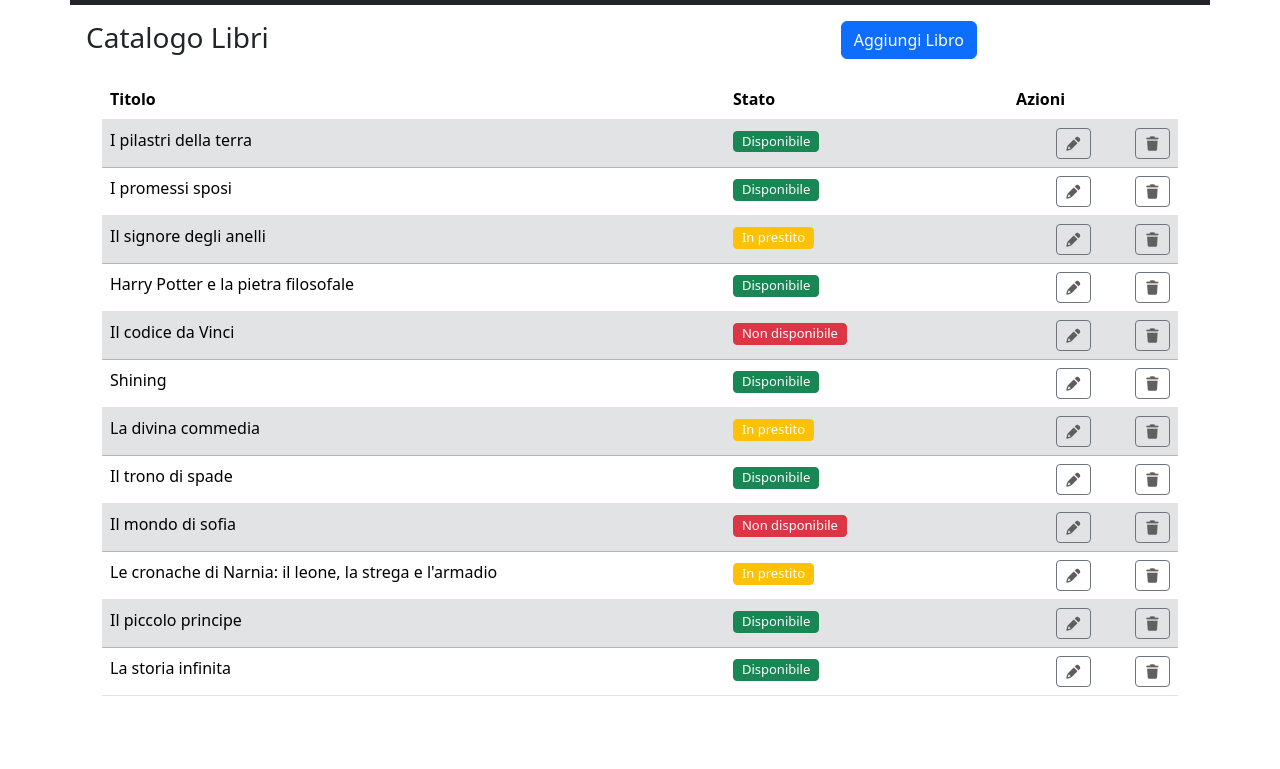
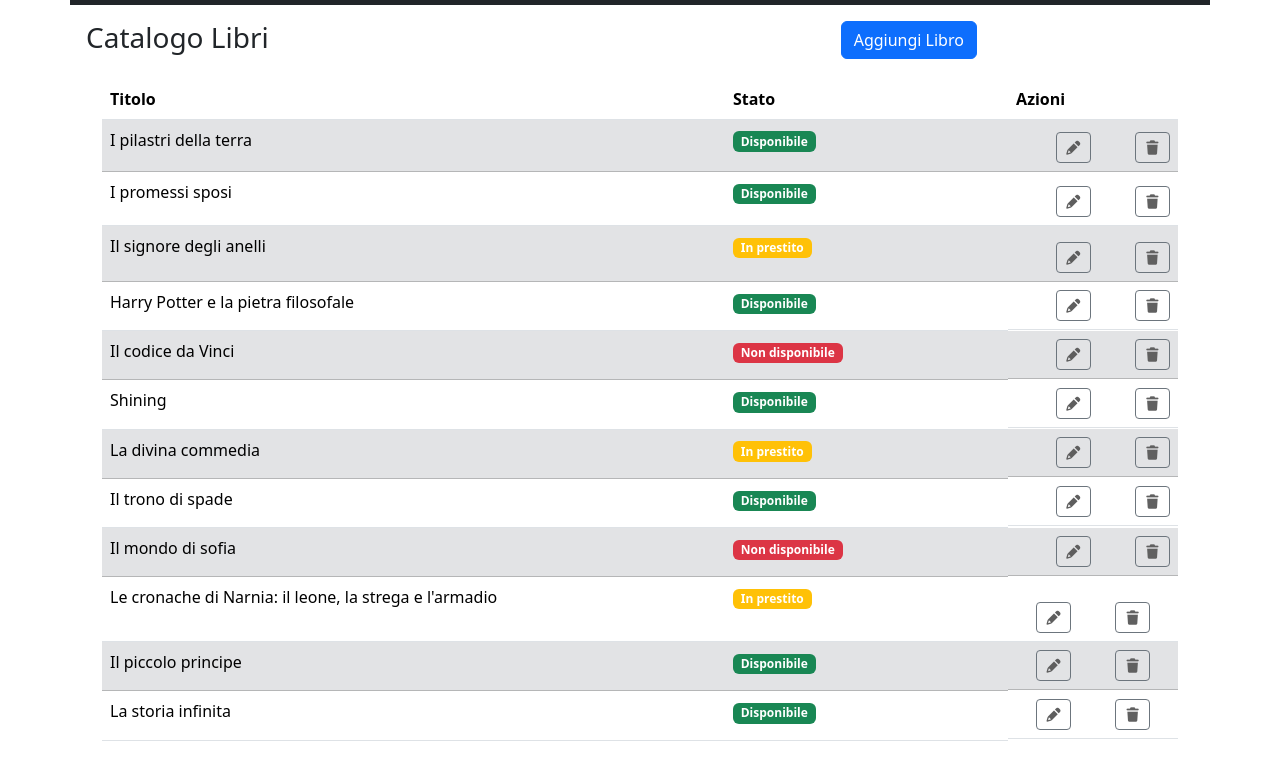
Before and after one commit to 0xMauriz/html-css-bootstrap-dashboard, a plain HTML site: page index.html in a window 1280 px wide. Shown: the part 81-850 px from the top of the page. Before the commit the page ends 825 px from the top, so only its background shows below. Drawn offline with nearby package versions, Linux system fonts and the light colour scheme.

Commit message:
Cambiati i bottoni nella tabella con dei badge

```diff
--- a/index.html
+++ b/index.html
@@ -74,11 +74,13 @@
 
                         <td class="fs-6">I pilastri della terra</td>
 
-                        <td class=""><button type="button" class="btn btn-success btn-sm pe-none" style="--bs-btn-font-size: 13px; --bs-btn-padding-y: 0px;">Disponibile</button>
+                        <td>
+
+                            <h6 class="badge text-bg-success">Disponibile</h6>
 
                         </td>
 
-                        <td class="d-flex flex-nowrap justify-content-around gap-1">
+                        <td class="d-flex flex-nowrap justify-content-around gap-1" style="padding-top: 12px;">
 
                             <button type="button" class="btn btn-sm btn-outline-secondary ms-auto"><i class="fa-solid fa-pencil" style="color: #5e5e5e;"></i></button>
 
@@ -92,9 +94,9 @@
 
                         <td scope="row" class="fs-6">I promessi sposi</td>
 
-                        <td><button type="button" class="btn btn-success btn-sm pe-none" style="--bs-btn-font-size: 13px; --bs-btn-padding-y: 0px;">Disponibile</button></td>
+                        <td><h6 class="badge text-bg-success">Disponibile</h6></td>
 
-                        <td class="d-flex flex-nowrap justify-content-around gap-1">
+                        <td class="d-flex flex-nowrap justify-content-around gap-1" style="padding-top: 14px;">
 
                             <button type="button" class="btn btn-sm btn-outline-secondary ms-auto"><i class="fa-solid fa-pencil" style="color: #5e5e5e;"></i></button>
 
@@ -107,9 +109,9 @@
 
                         <td scope="row" class="fs-6">Il signore degli anelli</td>
 
-                        <td><button type="button" class="btn btn-warning text-white btn-sm pe-none" style="--bs-btn-font-size: 13px; --bs-btn-padding-y: 0px;">In prestito</button></td>
+                        <td><h6 class="badge text-bg-warning text-white">In prestito</h6></td>
 
-                        <td class="d-flex flex-nowrap justify-content-around gap-1">
+                        <td class="d-flex flex-nowrap justify-content-around gap-1" style="padding-top: 16px;">
 
                             <button type="button" class="btn btn-sm btn-outline-secondary ms-auto"><i class="fa-solid fa-pencil" style="color: #5e5e5e;"></i></button>
 
@@ -122,7 +124,7 @@
 
                         <td scope="row" class="fs-6">Harry Potter e la pietra filosofale</td>
 
-                        <td><button type="button" class="btn btn-success btn-sm pe-none" style="--bs-btn-font-size: 13px; --bs-btn-padding-y: 0px;">Disponibile</button></td>
+                        <td><h6 class="badge text-bg-success">Disponibile</h6></td>
 
                         <td class="d-flex flex-nowrap justify-content-around gap-1">
 
@@ -138,7 +140,7 @@
 
                         <td class="fs-6">Il codice da Vinci</td>
 
-                        <td><button type="button" class="btn btn-danger btn-sm text-nowrap pe-none" style="--bs-btn-font-size: 13px; --bs-btn-padding-y: 0px;">Non disponibile</button></td>
+                        <td><h6 class="badge text-bg-danger">Non disponibile</h6></td>
 
                         <td class="d-flex flex-nowrap justify-content-around gap-1">
 
@@ -154,7 +156,7 @@
 
                         <td scope="row">Shining</td>
 
-                        <td><button type="button" class="btn btn-success btn-sm pe-none" style="--bs-btn-font-size: 13px; --bs-btn-padding-y: 0px;">Disponibile</button></td>
+                        <td><h6 class="badge text-bg-success">Disponibile</h6></td>
 
                         <td class="d-flex flex-nowrap justify-content-around gap-1">
 
@@ -170,7 +172,7 @@
 
                         <td class="fs-6">La divina commedia</td>
 
-                        <td><button type="button" class="btn btn-warning text-white btn-sm pe-none" style="--bs-btn-font-size: 13px; --bs-btn-padding-y: 0px;">In prestito</button></td>
+                        <td><h6 class="badge text-bg-warning text-white">In prestito</h6></td>
 
                         <td class="d-flex flex-nowrap justify-content-around gap-1">
 
@@ -186,7 +188,7 @@
 
                         <td scope="row">Il trono di spade</td>
 
-                        <td><button type="button" class="btn btn-success btn-sm pe-none"  style="--bs-btn-font-size: 13px; --bs-btn-padding-y: 0px;">Disponibile</button></td>
+                        <td><h6 class="badge text-bg-success">Disponibile</h6></td>
 
                         <td class="d-flex flex-nowrap justify-content-around gap-1">
 
@@ -202,7 +204,7 @@
 
                         <td class="fs-6">Il mondo di sofia</td>
 
-                        <td><button type="button" class="btn btn-danger btn-sm pe-none" style="--bs-btn-font-size: 13px; --bs-btn-padding-y: 0px;">Non disponibile</button></td>
+                        <td><h6 class="badge text-bg-danger">Non disponibile</h6></td></td>
 
                         <td class="d-flex flex-nowrap justify-content-around gap-1">
 
@@ -218,13 +220,13 @@
 
                         <td scope="row">Le cronache di Narnia: il leone, la strega e l'armadio</td>
 
-                        <td><button type="button" class="btn btn-warning text-white btn-sm text-nowrap pe-none" style="--bs-btn-font-size: 13px; --bs-btn-padding-y: 0px;">In prestito</button></td>
+                        <td><h6 class="badge text-bg-warning text-white">In prestito</h6></td>
 
-                        <td class="d-flex flex-nowrap justify-content-around gap-1">
+                        <td class="d-flex flex-nowrap justify-content-around gap-1"  style="margin-top: 5px; padding-top: 20px;">
 
-                            <button type="button" class="btn btn-sm btn-outline-secondary ms-auto"><i class="fa-solid fa-pencil" style="color: #5e5e5e;"></i></button>
+                            <button type="button" class="btn btn-sm btn-outline-secondary"><i class="fa-solid fa-pencil" style="color: #5e5e5e;"></i></button>
 
-                            <button type="button" class="btn btn-sm btn-outline-secondary ms-auto"><i class="fa-solid fa-trash" style="color: #606060;"></i></button>
+                            <button type="button" class="btn btn-sm btn-outline-secondary"><i class="fa-solid fa-trash" style="color: #606060;"></i></button>
 
                         </td>
                     </tr>
@@ -233,13 +235,13 @@
 
                         <td class="fs-6">Il piccolo principe</td>
 
-                        <td><button type="button" class="btn btn-success btn-sm pe-none" style="--bs-btn-font-size: 13px; --bs-btn-padding-y: 0px;">Disponibile</button></td>
+                        <td><h6 class="badge text-bg-success">Disponibile</h6></td>
 
                         <td class="d-flex flex-nowrap justify-content-around gap-1">
 
-                            <button type="button" class="btn btn-sm btn-outline-secondary ms-auto"><i class="fa-solid fa-pencil" style="color: #5e5e5e;"></i></button>
+                            <button type="button" class="btn btn-sm btn-outline-secondary"><i class="fa-solid fa-pencil" style="color: #5e5e5e;"></i></button>
 
-                            <button type="button" class="btn btn-sm btn-outline-secondary ms-auto"><i class="fa-solid fa-trash" style="color: #606060;"></i></button>
+                            <button type="button" class="btn btn-sm btn-outline-secondary"><i class="fa-solid fa-trash" style="color: #606060;"></i></button>
 
                         </td>
 
@@ -249,15 +251,16 @@
 
                         <td scope="row">La storia infinita</td>
 
-                        <td><button type="button" class="btn btn-success btn-sm pe-none" style="--bs-btn-font-size: 13px; --bs-btn-padding-y: 0px;">Disponibile</button></td>
+                        <td><h6 class="badge text-bg-success">Disponibile</h6></td>
 
                         <td class="d-flex flex-nowrap justify-content-around gap-1">
 
-                            <button type="button" class="btn btn-sm btn-outline-secondary ms-auto"><i class="fa-solid fa-pencil" style="color: #5e5e5e;"></i></button>
+                            <button type="button" class="btn btn-sm btn-outline-secondary"><i class="fa-solid fa-pencil" style="color: #5e5e5e;"></i></button>
 
-                            <button type="button" class="btn btn-sm btn-outline-secondary ms-auto"><i class="fa-solid fa-trash" style="color: #606060;"></i></button>
+                            <button type="button" class="btn btn-sm btn-outline-secondary"><i class="fa-solid fa-trash" style="color: #606060;"></i></button>
 
                         </td>
+
                     </tr>
 
                 </tbody>
@@ -268,6 +271,12 @@
 
     </section>
 
+    <section>
+
+
+
+    </section>
+
     <script src="https://cdn.jsdelivr.net/npm/bootstrap@5.3.8/dist/js/bootstrap.bundle.min.js"
         integrity="sha384-FKyoEForCGlyvwx9Hj09JcYn3nv7wiPVlz7YYwJrWVcXK/BmnVDxM+D2scQbITxI"
         crossorigin="anonymous"></script>
```
